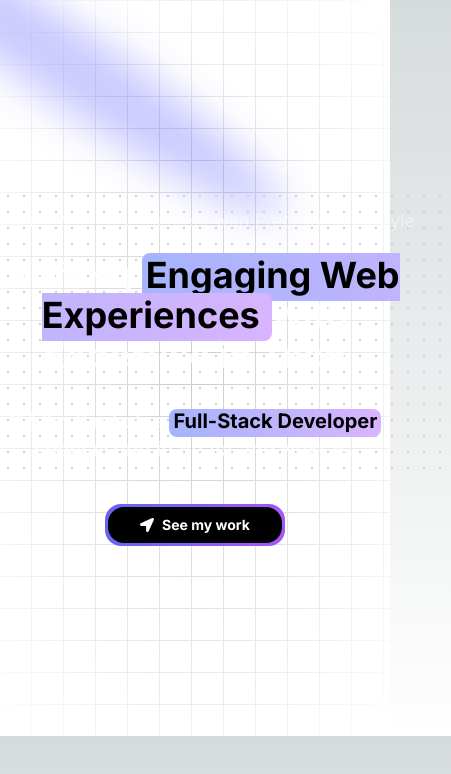
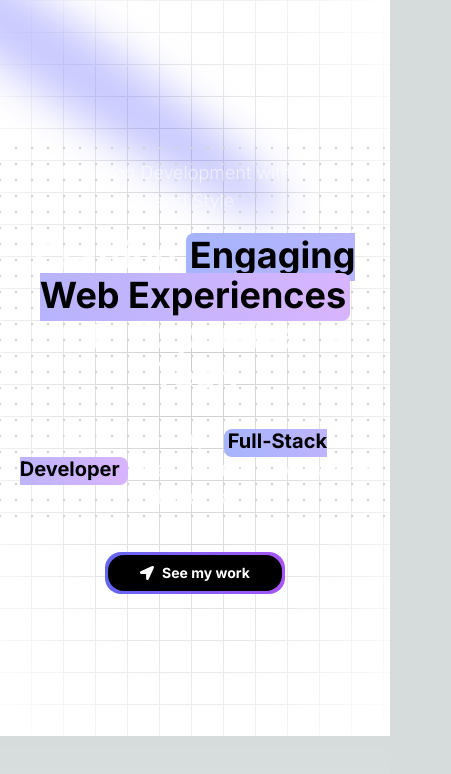
Before and after one commit to SanketSonawane11/Portfolio, a Next.js app: page / in a window 390 px wide. Shown: the top 774 px of the page, 451 px wide, since content can reach past the window. Built offline with nearby package versions, Linux system fonts and the light colour scheme.

Commit message:
Fixed Hero  Responsiveness

```diff
--- a/src/app/Components/Hero/Hero.tsx
+++ b/src/app/Components/Hero/Hero.tsx
@@ -38,11 +38,11 @@ function Hero() {
     ));
 
   return (
-    <div>
+    <div className="w-[100%] flex items-center justify-center">
       <Spotlight className="top-[-10%] left-[15%]" fill="blue" />
       <Spotlight className="top-[-30%] left-[-10%]" fill="white" />
       <GridBackground className="flex flex-col w-[100%] items-center justify-center">
-        <div className="text-center w-[32rem] md:min-w-[50rem] lg:min-w-[85rem] flex-col flex items-center gap-5 justify-center">
+        <div className="text-center w-[25rem] md:min-w-[50rem] lg:min-w-[85rem] flex-col flex items-center gap-5 justify-center">
           <HeroFade>
             <HeroHighlight className=" text-white/80 text-4xl md:text-5xl lg:text-6xl">
               <HeroTextFade className="text-white/80 text-4xl md:text-5xl lg:text-6xl">
--- a/src/app/page.tsx
+++ b/src/app/page.tsx
@@ -4,7 +4,7 @@ import Projects from "./Components/Projects/Projects";
 
 function page() {
   return (
-    <div>
+    <div className=" overflow-hidden w-[100vw]">
       <Hero />
     </div>
   );
```
